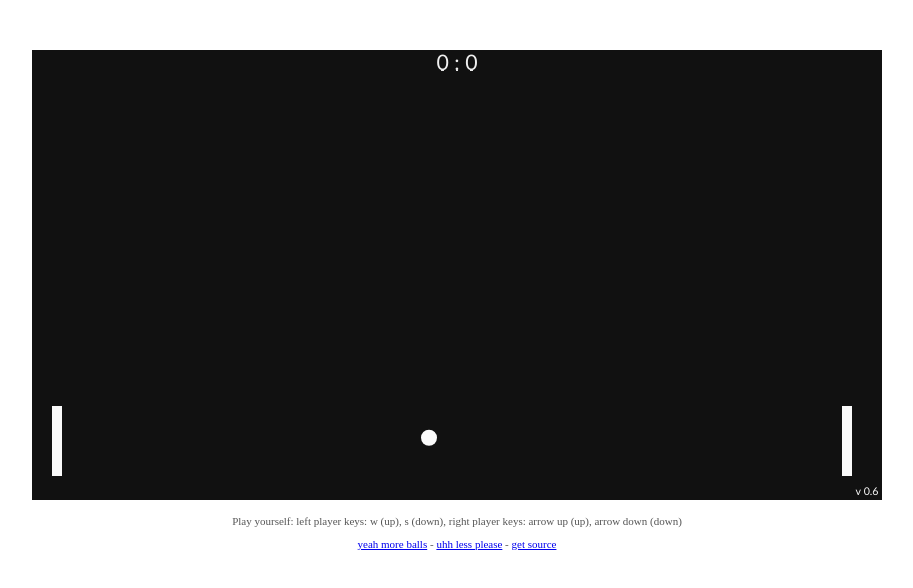
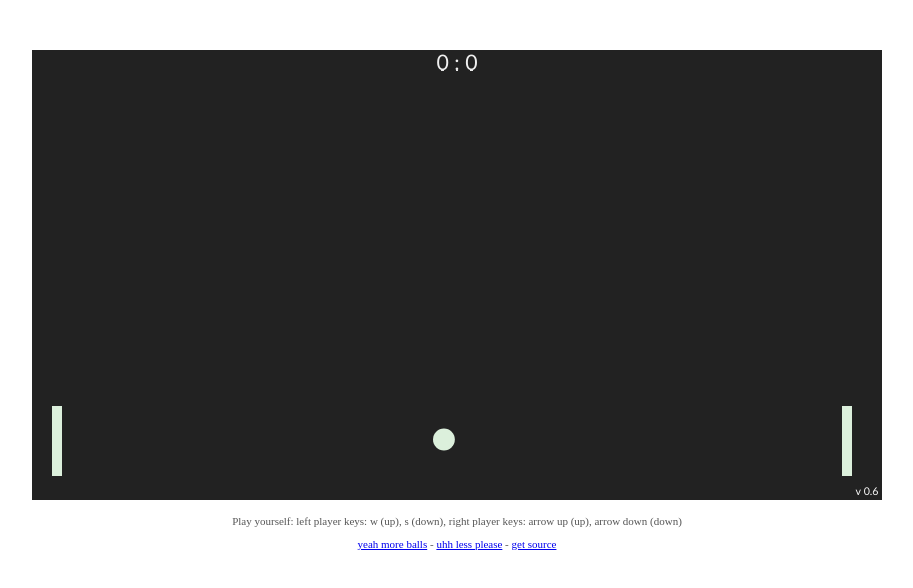
Before and after one commit to wS6cq/pingpong, a plain HTML site: page index.html in a window 1280 px wide. Shown: the whole page, without its empty margins (183-1096 px from the left). Drawn offline with Linux system fonts and the light colour scheme.

Commit message:
random sizes

```diff
--- a/classes.js
+++ b/classes.js
@@ -29,7 +29,7 @@
      this.context = context;
      this.velocity = new Vector(0, 0);
      this.location = new Vector(x, y);
-     this.id = Math.random()*99999;
+     this.style =  "rgb(220,240,220)";
  };
 
  Shape.prototype.getVelocity = function () {
@@ -92,12 +92,12 @@ function Rectangle(context, x, y){
 };
 
 Rectangle.prototype.draw = function () {
-    this.context.fillStyle = "rgb(250,250,250)";
+    this.context.fillStyle = this.style;
     this.context.fillRect (this.getLocation().getX(), this.getLocation().getY(), this.getWidth(), this.getHeight());
 };
 
 Rectangle.prototype.clear = function () {
-    this.context.clearRect(this.getLocation().getX(), this.getLocation().getY(), this.getWidth(),this.getHeight());
+    this.context.clearRect(this.getLocation().getX()-1, this.getLocation().getY()-1, this.getWidth()+2,this.getHeight()+2);
 };
 
 /***************************************************
@@ -112,7 +112,7 @@ function Circle(context, x, y){
 };
 
 Circle.prototype.draw = function () {
-    this.context.fillStyle = "rgb(250,250,250)";
+    this.context.fillStyle = this.style;
     this.context.beginPath();
     // context.arc(this.getLocation().getX()+this.getRadius(),this.getLocation().getY()+this.getRadius(),this.getRadius(),0,Math.PI*2,true);
     this.context.arc(this.getLocation().getX()+this.getWidth()/2,this.getLocation().getY()+this.getHeight()/2,this.getWidth()/2,0,Math.PI*2,true);
@@ -217,22 +217,12 @@ CanvasManager.prototype.detectCollision = function () {
             ){
 
               if (this.matrix.get(i, j) === 0 && this.matrix.get(j, i) === 0  ){
-                 //this.resolveCollision(o1, o2);
-                 //if ( !(o1 instanceof Circle) || !(o2 instanceof Circle) ) {
-
-                   if (sig(o1.getVelocity().getX()) !== sig(o2.getVelocity().getX())) {
-                       o1.getVelocity().setX(o1.getVelocity().getX()*-1);
-                       o2.getVelocity().setX(o2.getVelocity().getX()*-1);
-                   } else {
-                       o1.getVelocity().setY(o1.getVelocity().getY()*-1);
-                       o2.getVelocity().setY(o2.getVelocity().getY()*-1);
-                   }
-
-                   this.matrix.set(i, j, 1);
-                   this.matrix.set(j, i, 1);
-                   o1.draw(this.getContext());
-                   o2.draw(this.getContext());
-                 }
+               this.resolveCollision(o1, o2);
+               this.matrix.set(i, j, 1);
+               this.matrix.set(j, i, 1);
+               o1.draw(this.getContext());
+               o2.draw(this.getContext());
+             }
 
             } else {
                this.matrix.set(i, j, 0);
@@ -247,7 +237,32 @@ CanvasManager.prototype.detectCollision = function () {
 
 CanvasManager.prototype.resolveCollision = function(o1, o2) {
 
-    if ( o1 instanceof Circle && o2 instanceof Circle ){
+   // case 1
+   if (sig(o1.getVelocity().getX()) !== sig(o2.getVelocity().getX()) ) {
+       o1.getVelocity().setX(o1.getVelocity().getX()*-1);
+       o2.getVelocity().setX(o2.getVelocity().getX()*-1); }
+
+    // case 2
+    if (sig(o1.getVelocity().getX()) === sig(o2.getVelocity().getX()) &&
+        sig(o1.getVelocity().getY()) !== sig(o2.getVelocity().getY()) ) {
+       o1.getVelocity().setY(o1.getVelocity().getY()*-1);
+       o2.getVelocity().setY(o2.getVelocity().getY()*-1);
+    }
+
+    // case 3
+    if (sig(o1.getVelocity().getX()) === sig(o2.getVelocity().getX()) &&
+        sig(o1.getVelocity().getY()) === sig(o2.getVelocity().getY()) ) {
+        if ( o1.getLocation().getX() >= o2.getLocation().getX() ){
+           o1.getVelocity().setY(o1.getVelocity().getY()+sig(o1.getVelocity().getY()));
+           o2.getVelocity().setY(o2.getVelocity().getY()*-1);
+        } else {
+           o2.getVelocity().setY(o2.getVelocity().getY()+sig(o2.getVelocity().getY()));
+           o1.getVelocity().setY(o1.getVelocity().getY()*-1);
+        }
+
+    }
+
+    if ( o1 instanceof Circle && o2 instanceof Circle && false ){
         var l1 = o1.getCenter();
         var l2 = o2.getCenter();
         var delta = Vector.sub(l1, l2);
--- a/index.html
+++ b/index.html
@@ -8,7 +8,7 @@
     <link rel="icon" type="image/x-icon" href="image.png" />
   </head>
   <body onload="start();" style="margin:50px 0px; padding:0px;	text-align:center;">
-        <canvas id="canvas" width="850" height="450" onclick="" style="background: #111"></canvas>
+        <canvas id="canvas" width="850" height="450" onclick="" style="background: #222"></canvas>
   </body>
 
   <div style="font-size: 11px; color: #555;">
--- a/main.js
+++ b/main.js
@@ -88,6 +88,8 @@ Application.prototype.add = function () {
     this.spawnBall(ball);
 };
 
+
+
 Application.prototype.remove = function () {
    if (this.balls.length > 1){
        this.canvas.objects.splice(this.canvas.objects.indexOf(this.balls[0]), 1);
@@ -166,8 +168,9 @@ Application.prototype.spawnBalls = function() {
 Application.prototype.spawnBall = function(ball) {
     ball.getLocation().setX(this.canvas.getWidth()/2);
     ball.getLocation().setY(Math.random()*(this.canvas.getHeight()-ball.getHeight()));
-    ball.setHeight(16);
-    ball.setWidth(16);
+    var r = Math.random()*10;
+    ball.setHeight(12+r);
+    ball.setWidth(12+r);
     ball.setVelocity(Vector.getRandom(2,4));
 };
 
```
